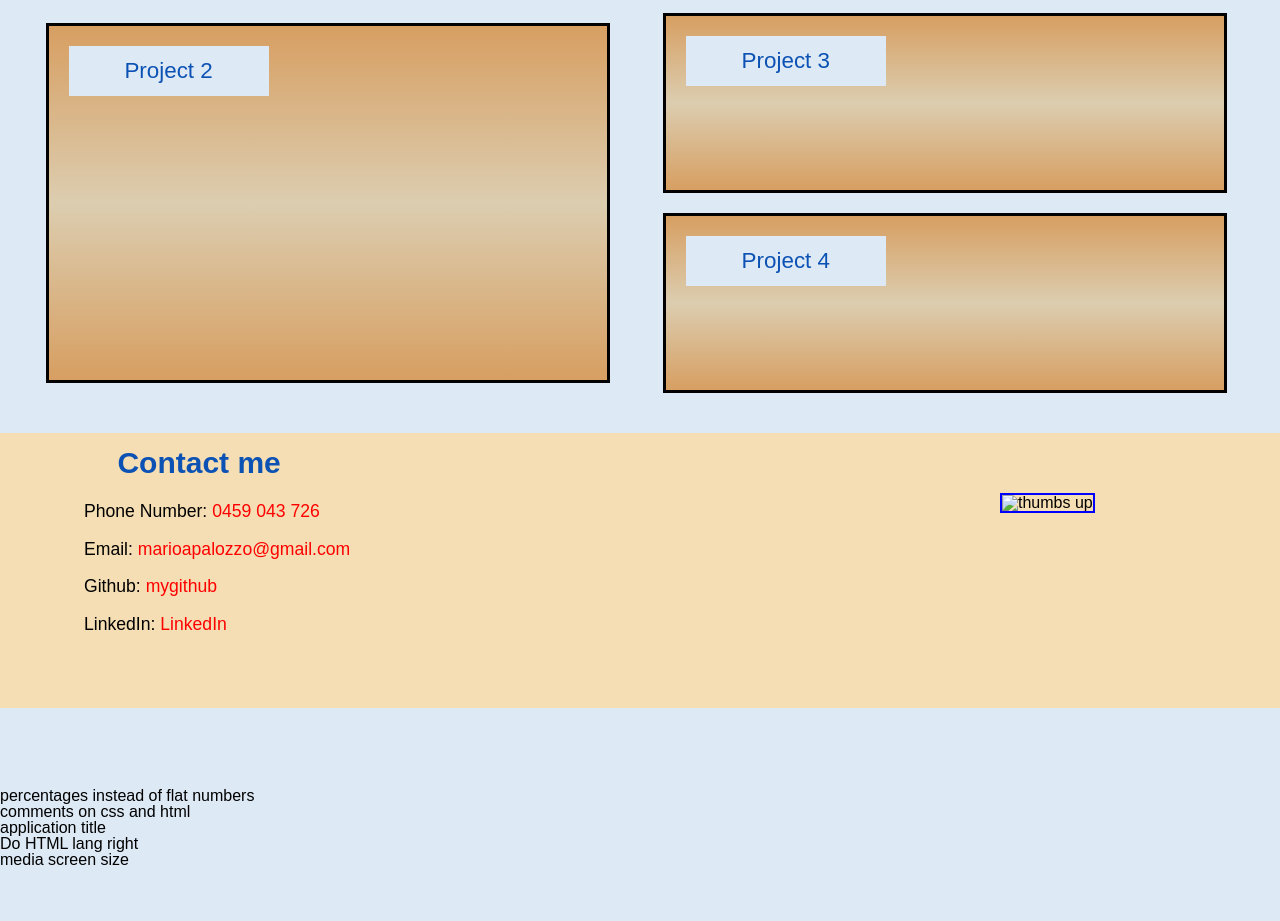
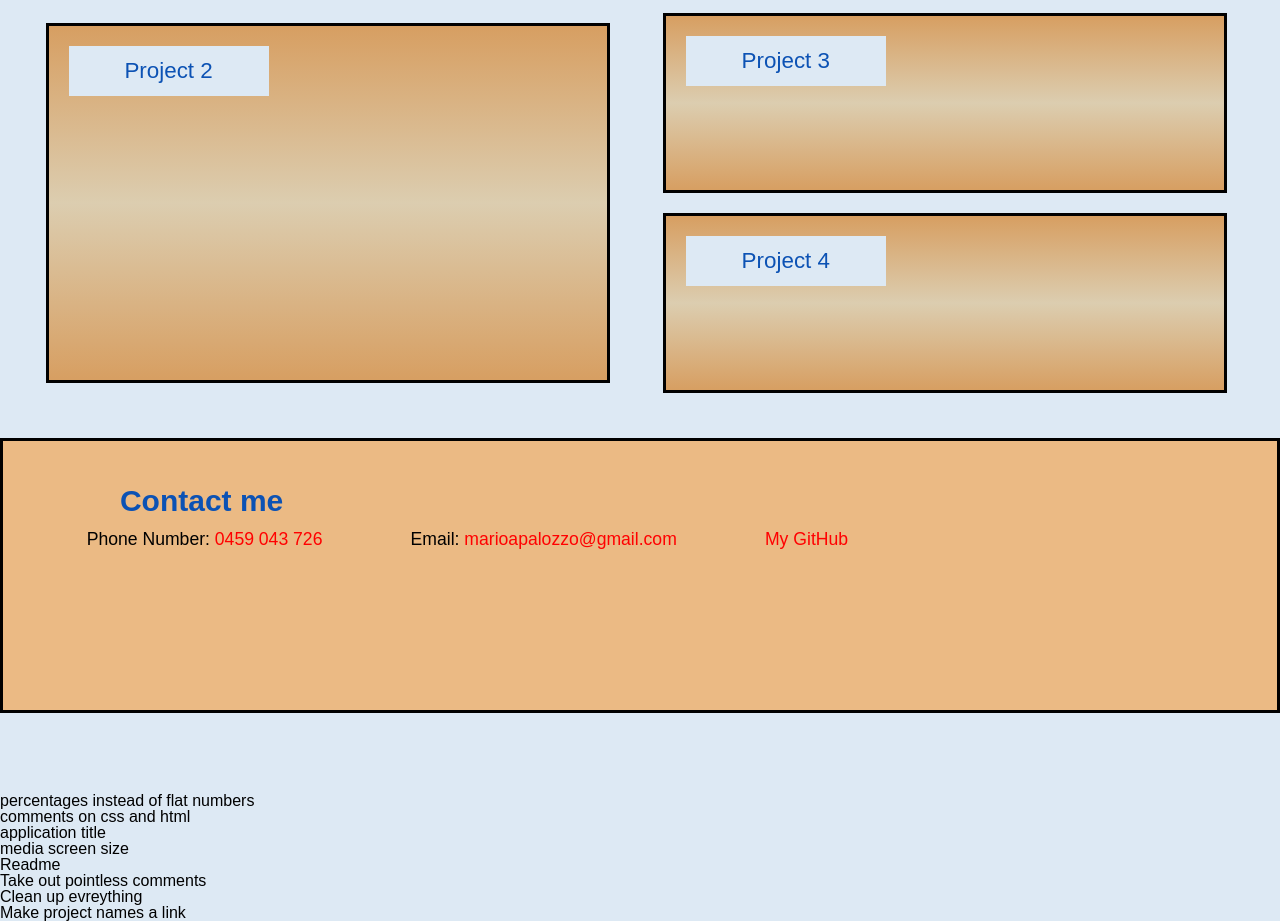
Before and after one commit to Flabber459/Week2-Challenge-MP, a plain HTML site: page index.html in a window 1280 px wide. Shown: the part 1192-2113 px from the top of the page. Before the commit the page ends 2060 px from the top, so only its background shows below. Drawn offline with Linux system fonts and the light colour scheme.

Commit message:
Improving layout and features

```diff
--- a/assets/css/style.css
+++ b/assets/css/style.css
@@ -42,11 +42,6 @@ h1 {
         rgba(217, 141, 18, 0.3) 0%,
         rgba(211, 109, 0, 0.6) 50%,
         rgba(217, 141, 18, 0.3) 100%
-        /*
-    rgba(5, 50, 99, 0.3) 0%,
-    rgba(64, 45, 206, 0.3) 50%,
-    rgba(71, 53, 156, 0.6) 100%
-    */
   );
     border-width: 6px 0 6px 0;
     border-color: black;
@@ -68,7 +63,7 @@ section h2 {
     color: rgb(12, 82, 180);
 }
 
-section p {
+.sect2 p {
     margin: 0 40px 10px 5%;
     width: 70%;
     float: left;
@@ -211,7 +206,11 @@ section p {
 
 .sect4 {
     height: 275px;
-    background-color: wheat;
+    background-color: rgba(245, 155, 59, 0.6);
+    border: 6px 0 6px 0;
+    border-style: solid;
+    border-color: black;
+    margin-top: 35px;
 }
 
 .sect4 h2 {
@@ -230,10 +229,6 @@ section p {
     color: red;
 }
 
-.RandomPic {
-    height: 200px;
-    width: 200px;
-    border: 2px solid blue;
-    flex-grow: 1;
-    flex-shrink: 0;
+.contactsection {
+    display: inline;
 }
--- a/index.html
+++ b/index.html
@@ -1,10 +1,9 @@
 <!DOCTYPE html>
 
-<html>
+<html lang="en">
 
 <head>
 
-<meta lang="en">
 <meta charset="UTF-8">
 <title>Portfolio - Mario Palozzo</title>
 <link rel="stylesheet" href="./assets/css/reset.css" />
@@ -79,14 +78,14 @@
 
 <section class="sect4" id="ContactMe">
     <h2>Contact me</h2>
-    <div class="contactsection">
-    <p>Phone Number: <a href="#">0459 043 726</a></p>
-    <p>Email: <a href="#">marioapalozzo@gmail.com</a></p>
-    <p>Github: <a href="#">mygithub</a></p>
-    <p>LinkedIn: <a href="#">LinkedIn</a></p>
+    <div>
+        <p class="contactsection">Phone Number: <a href="tel:0459-043-726">0459 043 726</a></p>
+        <p class="contactsection">Email: <a href="mailto:marioapalozzo@gmail.com">marioapalozzo@gmail.com</a></p>
+        <p class="contactsection"><a href="https://github.com/Flabber459">My GitHub</a></p>
     </div>
-    <img class="RandomPic" alt="thumbs up">
 </section>
+
+
 
 </main>
 
@@ -98,9 +97,15 @@
 
 <p>application title</p>
 
-<p>Do HTML lang right</p>
+<p>media screen size</p>
 
-<p>media screen size</p>
+<p>Readme</p>
+
+<p>Take out pointless comments</p>
+
+<p>Clean up evreything</p>
+
+<p>Make project names a link</p>
 
 </body>
 
```
Also changed, not shown: 1 other file.
